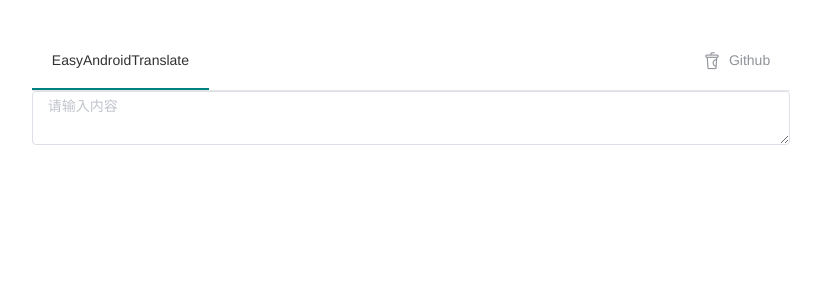
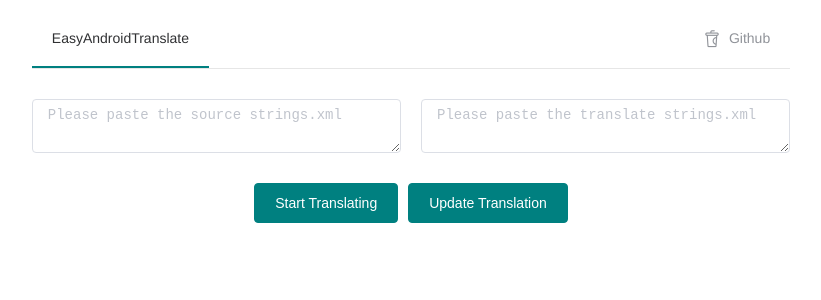
Before and after one commit to TigerBeanst/EasyAndroidTranslate, a Vue app: page / in a window 1280 px wide. Shown: the top 300 px of the page, without its empty margins (229-1050 px from the left). Built offline with nearby package versions, Linux system fonts and the light colour scheme.

Commit message:
transfer strings to array

```diff
--- a/src/App.vue
+++ b/src/App.vue
@@ -2,14 +2,33 @@
   <div id="app">
     <el-menu :default-active="activeIndex" class="el-menu-demo" mode="horizontal">
       <el-menu-item index="1">EasyAndroidTranslate</el-menu-item>
-      <el-menu-item index="2" style="float: right" v-on:click="github"><i class="el-icon-milk-tea"/>Github</el-menu-item>
+      <el-menu-item index="2" style="float: right" v-on:click="github_link"><i class="el-icon-milk-tea"/>Github
+      </el-menu-item>
     </el-menu>
-    <el-input
-        type="textarea"
-        :rows="2"
-        placeholder="请输入内容"
-        v-model="textarea">
-    </el-input>
+    <el-form ref="source_translate">
+      <el-row id="input_form" :gutter="20">
+        <el-col :span="12">
+          <el-input
+              type="textarea"
+              :rows="2"
+              placeholder="Please paste the source strings.xml"
+              v-model="source_form">
+          </el-input>
+        </el-col>
+        <el-col :span="12">
+          <el-input
+              type="textarea"
+              :rows="2"
+              placeholder="Please paste the translate strings.xml"
+              v-model="translate_form">
+          </el-input>
+        </el-col>
+      </el-row>
+      <div id="input_button">
+        <el-button type="primary" @click="start_button">Start Translating</el-button>
+        <el-button type="primary" @click="update_button">Update Translation</el-button>
+      </div>
+    </el-form>
   </div>
 </template>
 
@@ -18,12 +37,42 @@
 export default {
   data() {
     return {
-      activeIndex:'1',
-      textarea: ''
+      strings: [],
+      activeIndex: '1',
+      source_form: '',
+      translate_form: '',
     }
   },
-  methods:{
-    github(){
+  methods: {
+    start_button() {
+      //console.log(this.source_form)
+      const regex = /<string name="(.*?)">(.*?)<\/string>/gm;
+      let m;
+      while ((m = regex.exec(this.source_form)) !== null) {
+        var n = 0;
+        var arr = {};
+        if (m.index === regex.lastIndex) {
+          regex.lastIndex++;
+        }
+        m.forEach((match, groupIndex) => {
+          groupIndex;
+          if(n===0){
+            arr['origin']=match;
+          }else if(n===1){
+            arr['key']=match;
+          }else if(n===2){
+            arr['value']=match;
+            this.strings.push(arr);
+          }
+          n++;
+        });
+      }
+      console.log(this.strings)
+    },
+    update_button() {
+
+    },
+    github_link() {
       window.open("https://github.com/hjthjthjt/EasyAndroidTranslate", "_blank")
     }
   }
@@ -37,7 +86,11 @@ export default {
   -moz-osx-font-smoothing: grayscale;
   text-align: center;
   color: #2c3e50;
-  margin: 30px auto;
+  margin: 0 auto;
   width: 60%;
 }
+
+#input_form, #input_button {
+  margin-top: 30px;
+}
 </style>
```
